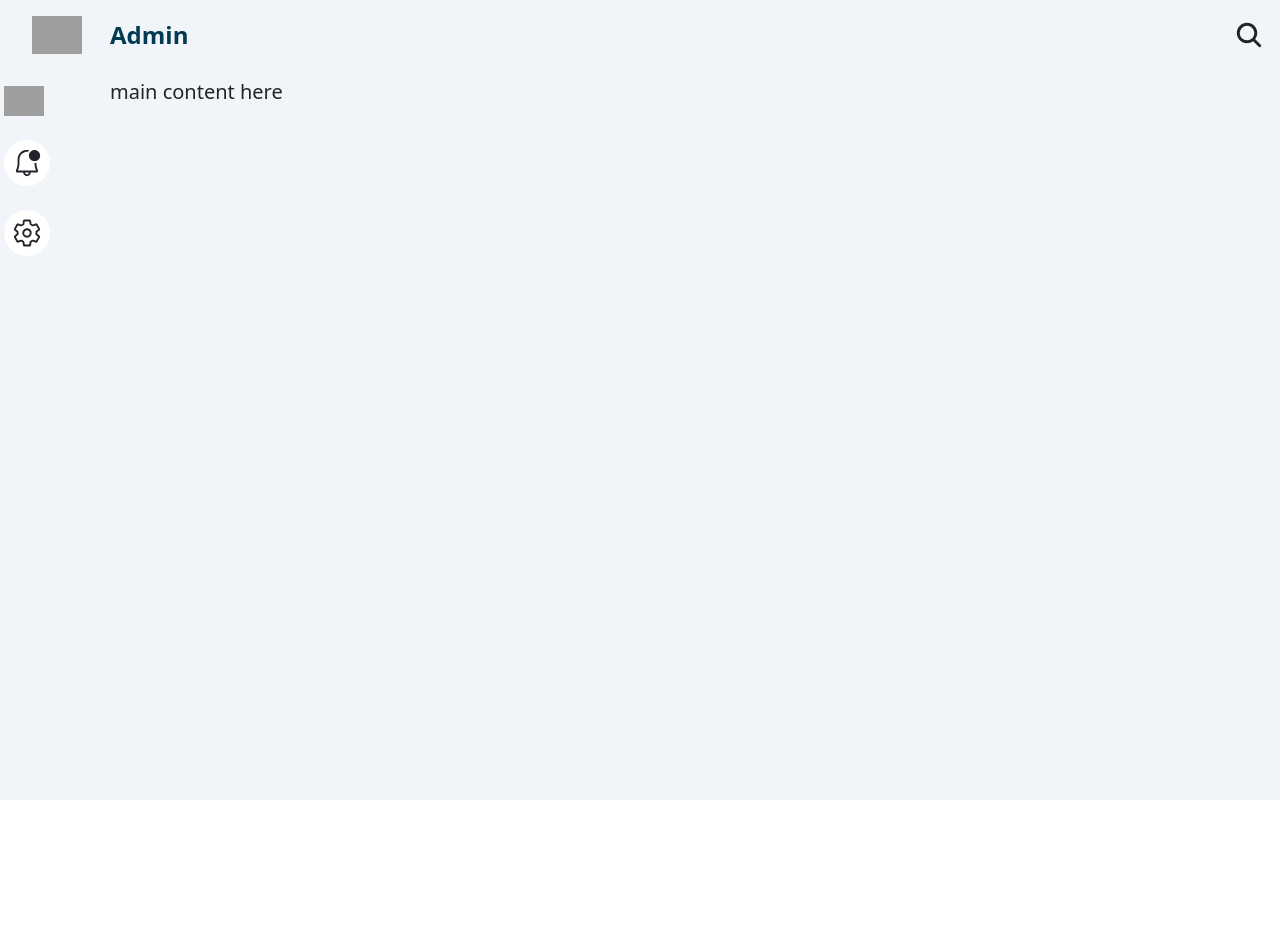
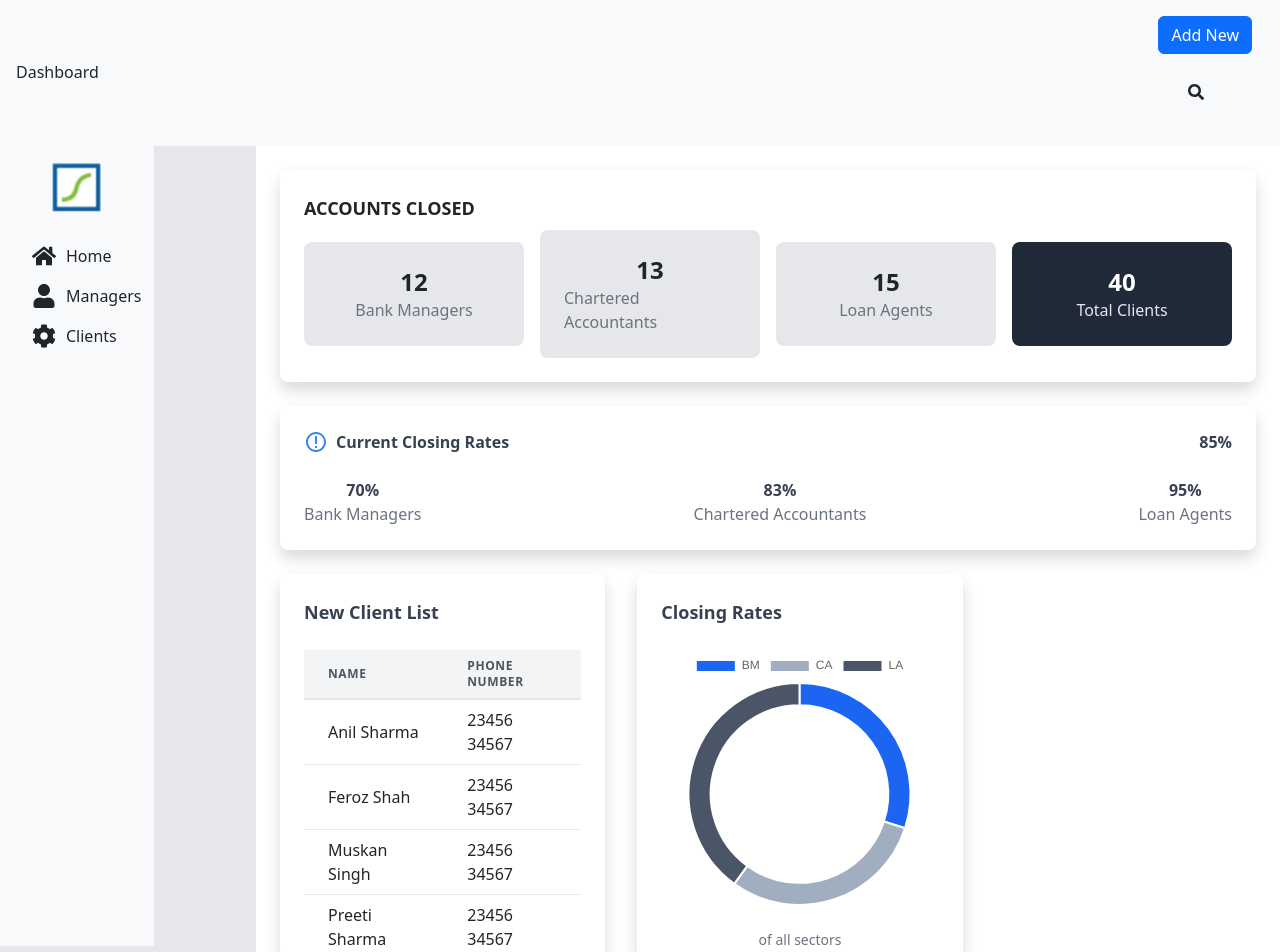
Before and after one commit to kenstonedev/kenstone, a Next.js app: page /admin-dashboard in a window 1280 px wide. Shown: the top 952 px of the page. Before the commit the page ends 800 px from the top, so only its background shows below. Built offline with nearby package versions, Linux system fonts and the light colour scheme; no server answers; grey boxes are pictures that could not be loaded.

Commit message:
page almost done

```diff
--- a/common/Navbar.js
+++ b/common/Navbar.js
@@ -1,27 +1,20 @@
-import Image from "next/image";
-import React from "react";
-import { IoSearch } from "react-icons/io5";
-import styles from "./Navbar.module.css"; // Import the CSS module
+import Image from 'next/image'; // If you are using Next.js, otherwise use regular img tag
+import React from 'react';
+import { IoSearch } from 'react-icons/io5';
+import './Navbar.module.css'; // Import the CSS file
 
 const Navbar = () => {
-    return (
-        <div className={styles.navbar}>
-            <div className={styles.logoWrapper}>
-                <Image
-                    src="/images/kenstone-logo.png"
-                    alt="image"
-                    width={50}
-                    height={50}
-                />
-            </div>
-            <div className={styles.navContent}>
-                <div className={styles.adminText}>Admin</div>
-                <div className={styles.searchIcon}>
-                    <IoSearch size={30} />
-                </div>
-            </div>
-        </div>
-    );
+  return (
+    <div className="navbar">
+      <div className="navbar-left">
+        <Image src="/kenstone-logo.png" alt="Kenstone logo" width={50} height={50} />
+        <div className="navbar-title">Admin</div>
+      </div>
+      <div className="navbar-right">
+        <IoSearch size={30} className="navbar-search-icon" />
+      </div>
+    </div>
+  );
 };
 
 export default Navbar;
--- a/common/Navbar.module.css
+++ b/common/Navbar.module.css
@@ -1,32 +1,38 @@
+/* Navbar.css */
 .navbar {
   width: 100%;
   display: flex;
-  padding-top: 0.75rem; /* Equivalent to pt-3 in Tailwind */
-  padding-bottom: 1.5rem; /* Equivalent to pb-6 in Tailwind */
   align-items: center;
   justify-content: center;
+  padding: 16px;
+  background-color: white;
+  box-shadow: 0 4px 6px rgba(0, 0, 0, 0.1);
+
+    padding-top: 3;
+    padding-bottom: 6;
+
+
 }
 
-.logoWrapper {
-  width: 8.333333%; /* Equivalent to w-1/12 in Tailwind */
+.navbar-left {
   display: flex;
-  justify-content: center;
-}
-
-.navContent {
-  width: 91.666667%; /* Equivalent to w-11/12 in Tailwind */
-  display: flex;
-  justify-content: space-between;
   align-items: center;
 }
 
-.adminText {
+.navbar-title {
   color: #023A51;
-  font-size: 1.5rem; /* Equivalent to text-2xl in Tailwind */
+  font-size: 24px;
   font-weight: bold;
+  margin-left: 16px;
+  display: flex;
+  flex-direction: center;
 }
 
-.searchIcon {
-  margin-right: 0.75rem; /* Equivalent to mr-3 in Tailwind */
-  margin-left: 0.75rem; /* Equivalent to ml-3 in Tailwind */
+.navbar-right {
+  display: flex;
+  align-items: center;
 }
+
+.navbar-search-icon {
+  color: #023A51;
+}
--- a/common/Sidebar.js
+++ b/common/Sidebar.js
@@ -1,22 +1,17 @@
-import Image from "next/image";
-import React from "react";
-import { IoSettingsOutline } from "react-icons/io5";
-import { VscBellDot } from "react-icons/vsc";
-import styles from "./Sidebar.module.css"; // Import the CSS module
+import Image from 'next/image'; // If using Next.js, otherwise use regular img tag
+import React from 'react';
+import { IoSettingsOutline } from 'react-icons/io5';
+import { VscBellDot } from 'react-icons/vsc';
+import './Sidebar.module.css'; // Ensure this path is correct
 
 const Sidebar = () => {
   return (
-        <div className={styles.sidebar}>
-            <Image
-                src="/images/dashboard.svg"
-                alt="image"
-                width={40}
-                height={40}
-            />
-            <div className={styles.iconWrapper}>
+    <div className="sidebar">
+      <Image src="/dashboard.svg" alt="Dashboard Icon" width={40} height={40} />
+      <div className="icon-container">
         <VscBellDot size={30} />
       </div>
-            <div className={styles.iconWrapper}>
+      <div className="icon-container">
         <IoSettingsOutline size={30} />
       </div>
     </div>
--- a/common/Sidebar.module.css
+++ b/common/Sidebar.module.css
@@ -1,14 +1,15 @@
+/* Sidebar.css */
 .sidebar {
   display: flex;
   flex-direction: column;
-  /* align-items: center; */
-  gap: 1.5rem; /* Equivalent to space-y-6 in Tailwind */
-  margin-top: 0.5rem; /* Equivalent to mt-2 in Tailwind */
+  align-items: center;
+  gap: 1.5rem;
+  margin-top: 0.5rem;
 }
 
-.iconWrapper {
+.icon-container {
   background-color: white;
-  border-radius: 9999px; /* Full rounding for a circular shape */
+  border-radius: 50%;
+  padding: 0.5rem;
   max-width: fit-content;
-  padding: 0.5rem;
 }
--- a/pages/admin-dashboard.js
+++ b/pages/admin-dashboard.js
@@ -1,20 +1,153 @@
-import React from "react";
-import Navbar from "../common/Navbar";
-import Sidebar from "../common/Sidebar";
+import 'chart.js/auto'; // Importing Chart.js components automatically
+import React from 'react';
+import { Doughnut } from 'react-chartjs-2';
+import Navbar from '../components/AdminNavbar';
+import Sidebar from '../components/AdminSidebar';
 
 const AdminDashboard = () => {
+  const clients = [
+    { name: 'Anil Sharma', phone: '23456 34567' },
+    { name: 'Feroz Shah', phone: '23456 34567' },
+    { name: 'Muskan Singh', phone: '23456 34567' },
+    { name: 'Preeti Sharma', phone: '23456 34567' },
+    { name: 'Anjali Kapoor', phone: '23456 34567' },
+  ];
+
+  const data = {
+    labels: ['BM', 'CA', 'LA'],
+    datasets: [
+      {
+        data: [30, 30, 40],
+        backgroundColor: ['#1c64f2', '#a0aec0', '#4a5568'],
+        hoverBackgroundColor: ['#1c64f2', '#a0aec0', '#4a5568'],
+      },
+    ],
+  };
+
+  const options = {
+    cutout: '80%', // Use 'cutout' instead of 'cutoutPercentage'
+    responsive: true,
+    maintainAspectRatio: false,
+  };
+
   return (
-    <div className="min-h-screen p-1 bg-slate-100 flex flex-col w-full">
-      {/* navbar */}
-      <div>
+    <div className="min-h-screen flex flex-col">
+      {/* Navbar */}
+      <div className="flex-grow-0">
         <Navbar />
       </div>
-      {/* Side bar and main content  */}
-      <div className="flex w-full">
-        <div className="w-1/12">
+
+      {/* Side bar and main content */}
+      <div className="flex flex-grow">
+        {/* Sidebar */}
+        <div className="w-1/5 bg-gray-200">
           <Sidebar />
         </div>
-        <div className="w-11/12 text-xl">main content here</div>
+
+        {/* Main content */}
+        <div className="w-4/5 p-4 flex flex-col space-y-4">
+          <div className="w-full">
+            {/* New Accounts Closed Section */}
+            <div className="bg-white shadow rounded-lg p-4 mb-4">
+              <div className="font-bold text-lg mb-2">ACCOUNTS CLOSED</div>
+              <div className="flex justify-between items-center space-x-4">
+                <div className="flex flex-col items-center bg-gray-200 rounded-lg p-4 w-1/4">
+                  <span className="text-2xl font-semibold">12</span>
+                  <span className="text-gray-500">Bank Managers</span>
+                </div>
+                <div className="flex flex-col items-center bg-gray-200 rounded-lg p-4 w-1/4">
+                  <span className="text-2xl font-semibold">13</span>
+                  <span className="text-gray-500">Chartered Accountants</span>
+                </div>
+                <div className="flex flex-col items-center bg-gray-200 rounded-lg p-4 w-1/4">
+                  <span className="text-2xl font-semibold">15</span>
+                  <span className="text-gray-500">Loan Agents</span>
+                </div>
+                <div className="flex flex-col items-center bg-gray-800 text-white rounded-lg p-4 w-1/4">
+                  <span className="text-2xl font-semibold">40</span>
+                  <span className="text-gray-200">Total Clients</span>
+                </div>
+              </div>
+            </div>
+
+            {/* Existing Current Closing Rates Section */}
+            <div className="bg-white shadow rounded-lg p-4 mb-4">
+              <div className="flex justify-between items-center">
+                <div className="flex items-center">
+                  <span className="text-blue-500">
+                    <svg className="w-6 h-6" fill="currentColor" viewBox="0 0 24 24">
+                      <path d="M12 22c5.421 0 10-4.579 10-10S17.421 2 12 2 2 6.579 2 12s4.579 10 10 10zm0-18a8 8 0 110 16 8 8 0 010-16zm-1 12h2v2h-2v-2zm0-10h2v8h-2V6z"></path>
+                    </svg>
+                  </span>
+                  <span className="ml-2 text-gray-700 font-semibold">Current Closing Rates</span>
+                </div>
+                <span className="text-gray-700 font-semibold">85%</span>
+              </div>
+              <div className="mt-4 flex justify-between text-center">
+                <div>
+                  <p className="text-gray-700 font-semibold">70%</p>
+                  <p className="text-gray-500">Bank Managers</p>
+                </div>
+                <div>
+                  <p className="text-gray-700 font-semibold">83%</p>
+                  <p className="text-gray-500">Chartered Accountants</p>
+                </div>
+                <div>
+                  <p className="text-gray-700 font-semibold">95%</p>
+                  <p className="text-gray-500">Loan Agents</p>
+                </div>
+              </div>
+            </div>
+
+            <div className="flex flex-col md:flex-row space-y-4 md:space-y-0 md:space-x-8">
+              <div className="w-full md:w-1/3 bg-white shadow rounded-lg p-4 h-96">
+                <div className="text-lg font-bold text-gray-700 mb-4">New Client List</div>
+                <div className="overflow-x-auto">
+                  <table className="min-w-full bg-white">
+                    <thead>
+                      <tr>
+                        <th className="py-2 px-4 border-b-2 border-gray-200 bg-gray-100 text-left text-xs font-semibold text-gray-600 uppercase tracking-wider">Name</th>
+                        <th className="py-2 px-4 border-b-2 border-gray-200 bg-gray-100 text-left text-xs font-semibold text-gray-600 uppercase tracking-wider">Phone Number</th>
+                      </tr>
+                    </thead>
+                    <tbody>
+                      {clients.map((client, index) => (
+                        <tr key={index}>
+                          <td className="py-2 px-4 border-b border-gray-200">{client.name}</td>
+                          <td className="py-2 px-4 border-b border-gray-200">{client.phone}</td>
+                        </tr>
+                      ))}
+                    </tbody>
+                  </table>
+                </div>
+              </div>
+
+              <div className="w-full md:w-1/3 bg-white shadow rounded-lg p-4 h-96">
+                <div className="text-lg font-bold text-gray-700 mb-4">Closing Rates</div>
+                <div className="h-64">
+                  <Doughnut data={data} options={options} />
+                </div>
+                <div className="mt-4 text-center">
+                  <p className="text-sm text-gray-500">of all sectors</p>
+                  <div className="flex justify-center space-x-4 mt-2">
+                    <div className="flex items-center space-x-1">
+                      <span className="w-3 h-3 bg-blue-600 inline-block rounded-full"></span>
+                      <span className="text-xs">BM</span>
+                    </div>
+                    <div className="flex items-center space-x-1">
+                      <span className="w-3 h-3 bg-gray-400 inline-block rounded-full"></span>
+                      <span className="text-xs">CA</span>
+                    </div>
+                    <div className="flex items-center space-x-1">
+                      <span className="w-3 h-3 bg-gray-700 inline-block rounded-full"></span>
+                      <span className="text-xs">LA</span>
+                    </div>
+                  </div>
+                </div>
+              </div>
+            </div>
+          </div>
+        </div>
       </div>
     </div>
   );
--- a/postcss.config.js
+++ b/postcss.config.js
@@ -2,6 +2,7 @@ module.exports = {
   plugins: {
     'postcss-import': {},
     'postcss-flexbugs-fixes': {},
+    'tailwindcss': {},
     'postcss-preset-env': {
       autoprefixer: {
         flexbox: 'no-2009',
--- a/tailwind.config.js
+++ b/tailwind.config.js
@@ -4,7 +4,6 @@ module.exports = {
     "./app/**/*.{js,ts,jsx,tsx,mdx}",
     "./pages/**/*.{js,ts,jsx,tsx,mdx}",
     "./components/**/*.{js,ts,jsx,tsx,mdx}",
-    "./common/**/*.{js,ts,jsx,tsx,mdx}",
   ],
   theme: {
     extend: {},
```
Also changed, not shown: package.json (+4 -4 lines), 1 other file (tests, documents, lock files or other folders). Lines whose indentation alone changed are shown as unchanged.
